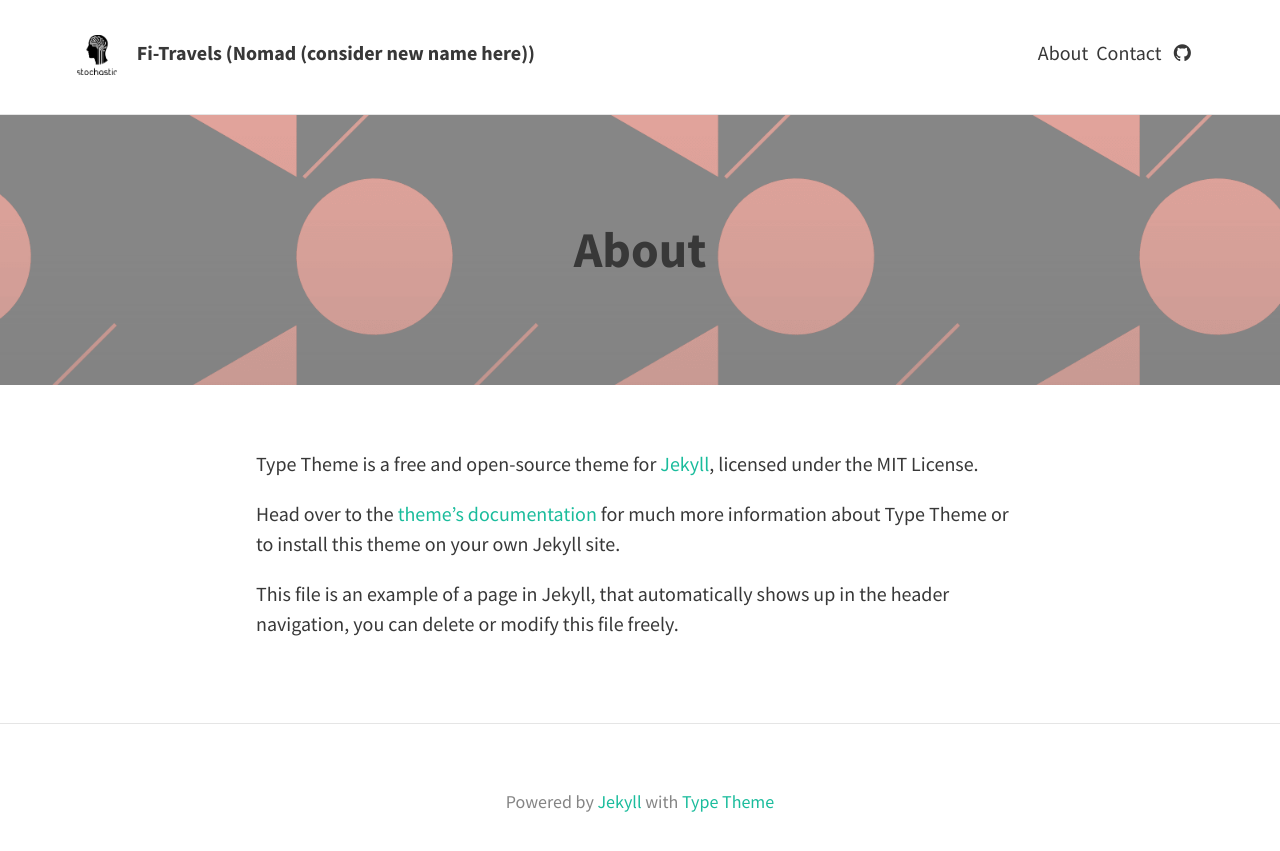
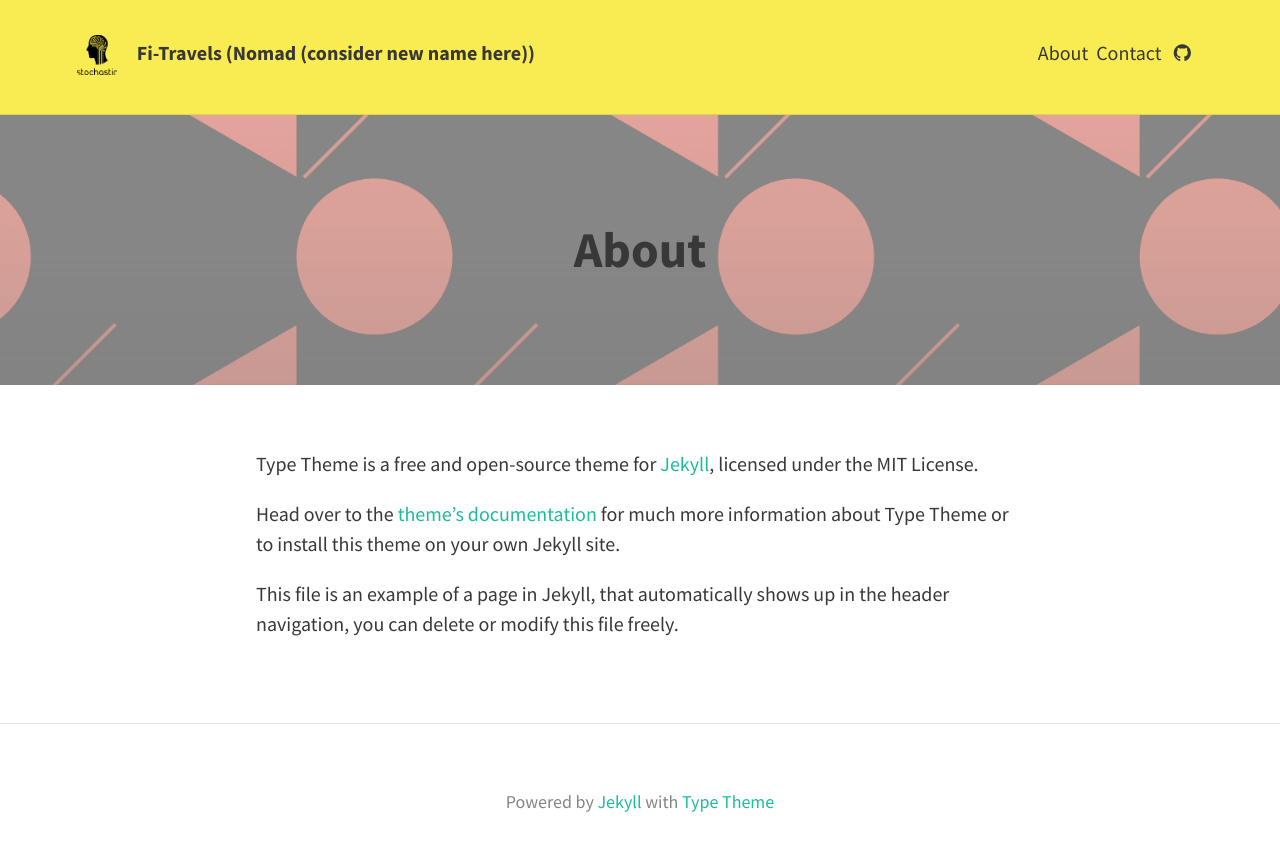
Before and after one commit to StochasticHoldings/fi-travel, a Jekyll site: the page built from about.md, in a window 1280 px wide. Shown: the top 851 px of the page. Built offline with Jekyll 4.4.1, drawn with Linux system fonts in a browser that asks for light colours; nearby versions of some CDN libraries.

Commit message:
color change

```diff
--- a/_sass/base/_variables.scss
+++ b/_sass/base/_variables.scss
@@ -9,7 +9,7 @@ $padding-small: 5%;
 $padding-x-small: 3%;
 
 // Brand colours
-$brand-color: #fff;
+$brand-color: #f9ec52;
 $background-color: #fff;
 $border-color: rgba(0, 0, 0, 0.1); // rgba recommended if using feature images
 
```
